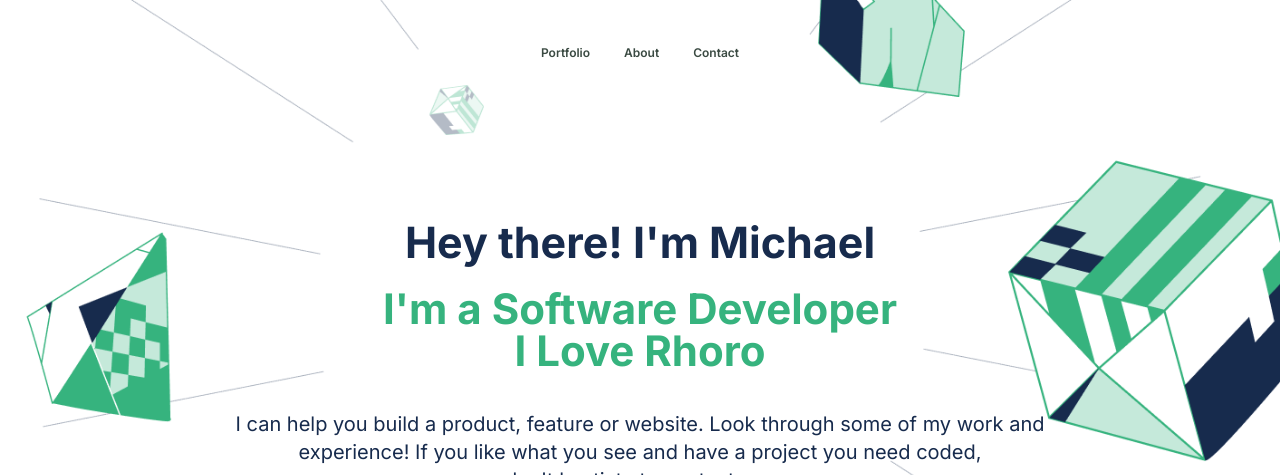
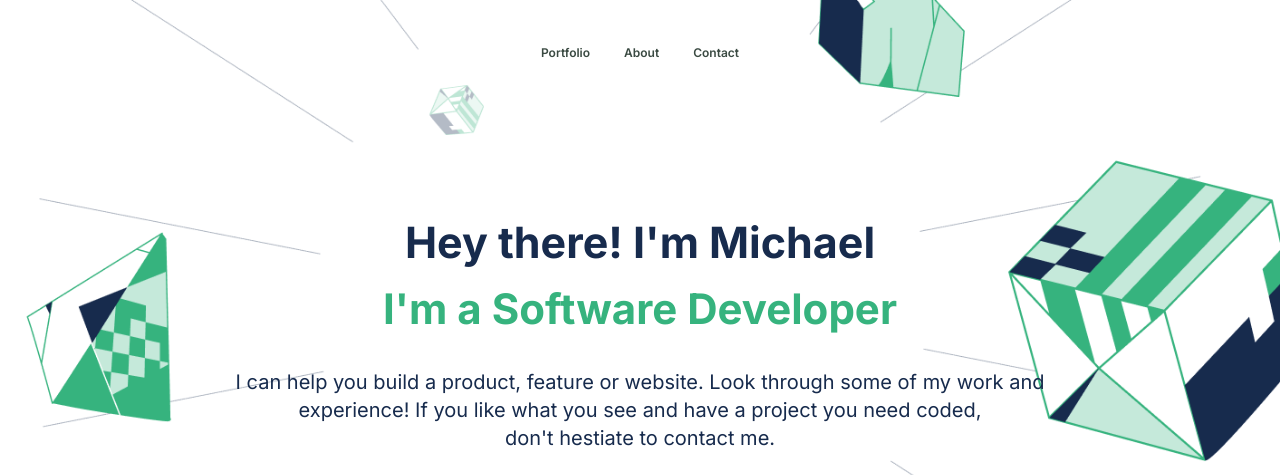
Before and after one commit to Mike47ip/mobilePortfolioWeb, a website: page index.html in a window 1280 px wide. Shown: the top 475 px of the page. Drawn offline with nearby package versions, Linux system fonts and the light colour scheme.

Commit message:
Modify Index

```diff
--- a/index.html
+++ b/index.html
@@ -29,7 +29,7 @@
         </nav>
         <h1>Hey there! I'm Michael</h1>
 
-        <h2>I'm a Software Developer <br />I Love Rhoro</h2>
+        <h2>I'm a Software Developer</h2>
 
         <p>
           I can help you build a product, feature or website. Look through some
```
